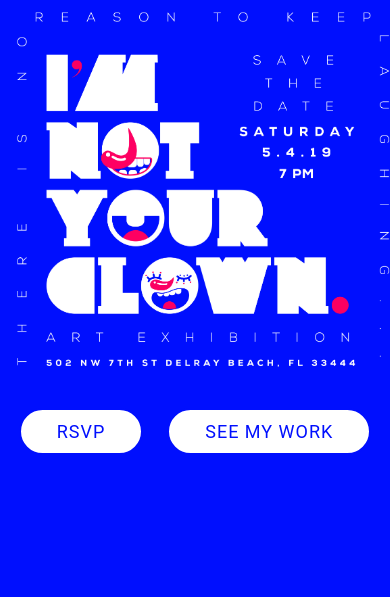
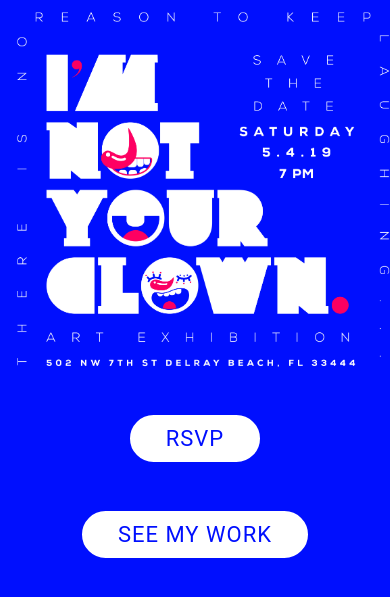
Before and after one commit to christina-go/imnotyourclown, a Flask app: page / in a window 390 px wide. Shown: the part 39-636 px from the top of the page. Run offline with Flask 2, Linux system fonts and the light colour scheme.

Commit message:
third round tweaks to mobile display

```diff
--- a/static/style.css
+++ b/static/style.css
@@ -95,13 +95,13 @@ body {
         font-family: "Roboto", sans-serif;
         text-transform: uppercase;
         font-weight: 400;
-        font-size: 18px;
+        font-size: 22px;
         letter-spacing: 1px;
         display: inline-block;
         padding: 11px 36px;
         border-radius: 50px;
         transition: 0.5s;
-        margin: 10px;
+        margin: 15px;
         margin-bottom: 30px;
         border: 2px solid #000ffe;
         background: #fff;
```
